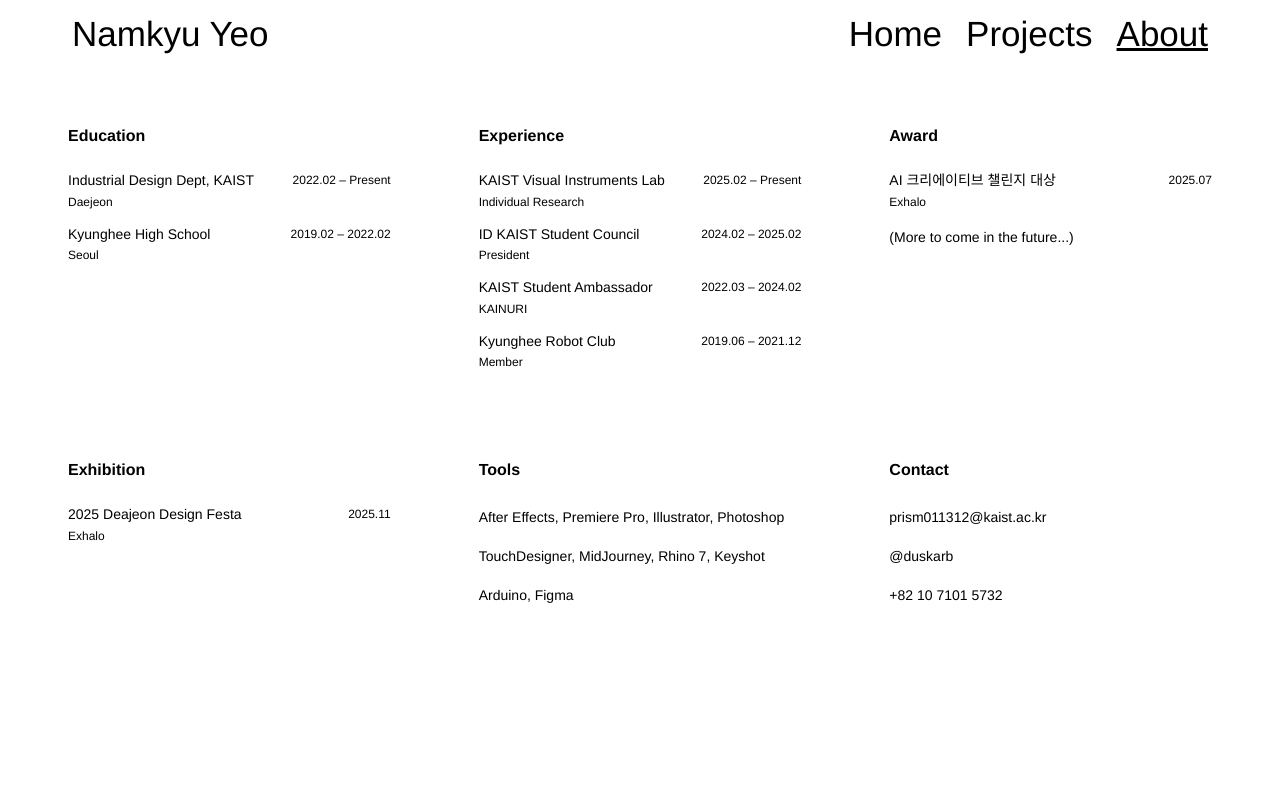
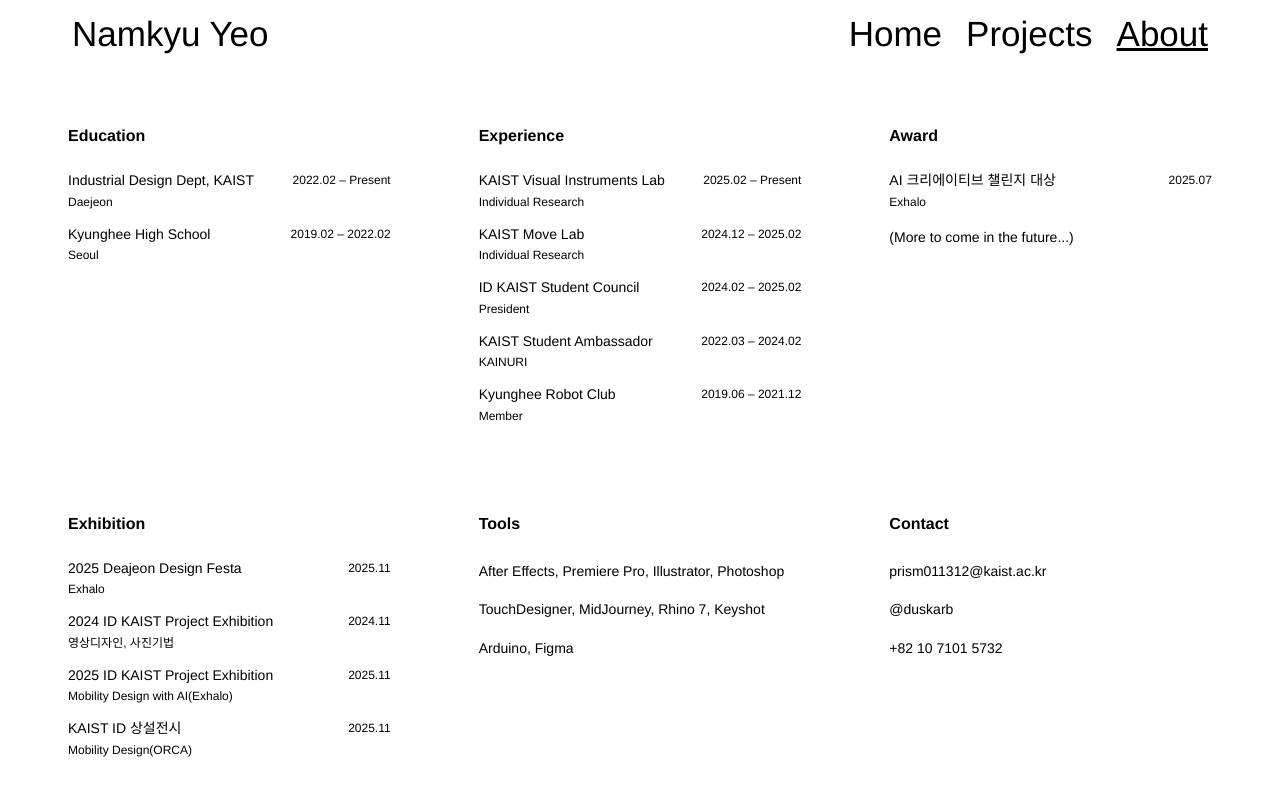
Before and after one commit to duskarb/portfolio, a Next.js app: page /about in a window 1280 px wide. Shown: the top 796 px of the page. Built offline with nearby package versions, Linux system fonts and the light colour scheme.

Commit message:
add experiences and exhibition

```diff
--- a/components/about-section.tsx
+++ b/components/about-section.tsx
@@ -1,9 +1,11 @@
 "use client";
 
-type AboutItem = {
+type AboutItem =
+  | {
       type: "text";
       content: string;
-} | {
+    }
+  | {
       type: "entry";
       title: string;
       subtitle?: string;
@@ -23,15 +25,15 @@ const aboutEntries: {
         type: "entry",
         title: "Industrial Design Dept, KAIST",
         subtitle: "Daejeon",
-          date: "2022.02 – Present"
+        date: "2022.02 – Present",
       },
       {
         type: "entry",
         title: "Kyunghee High School",
         subtitle: "Seoul",
-          date: "2019.02 – 2022.02"
-        }
-      ]
+        date: "2019.02 – 2022.02",
+      },
+    ],
   },
   {
     id: "experience",
@@ -41,27 +43,33 @@ const aboutEntries: {
         type: "entry",
         title: "KAIST Visual Instruments Lab",
         subtitle: "Individual Research",
-          date: "2025.02 – Present"
+        date: "2025.02 – Present",
+      },
+      {
+        type: "entry",
+        title: "KAIST Move Lab",
+        subtitle: "Individual Research",
+        date: "2024.12 – 2025.02",
       },
       {
         type: "entry",
         title: "ID KAIST Student Council",
         subtitle: "President",
-          date: "2024.02 – 2025.02"
+        date: "2024.02 – 2025.02",
       },
       {
         type: "entry",
         title: "KAIST Student Ambassador",
         subtitle: "KAINURI",
-          date: "2022.03 – 2024.02"
+        date: "2022.03 – 2024.02",
       },
       {
         type: "entry",
         title: "Kyunghee Robot Club",
         subtitle: "Member",
-          date: "2019.06 – 2021.12"
-        }
-      ]
+        date: "2019.06 – 2021.12",
+      },
+    ],
   },
   {
     id: "award",
@@ -71,13 +79,13 @@ const aboutEntries: {
         type: "entry",
         title: "AI 크리에이티브 챌린지 대상",
         subtitle: "Exhalo",
-          date: "2025.07"
+        date: "2025.07",
       },
       {
         type: "text",
-          content: "(More to come in the future...)"
-        }
-      ]
+        content: "(More to come in the future...)",
+      },
+    ],
   },
   {
     id: "exhibition",
@@ -87,18 +95,39 @@ const aboutEntries: {
         type: "entry",
         title: "2025 Deajeon Design Festa",
         subtitle: "Exhalo",
-          date: "2025.11"
-        }
-      ]
+        date: "2025.11",
+      },
+      {
+        type: "entry",
+        title: "2024 ID KAIST Project Exhibition",
+        subtitle: "영상디자인, 사진기법",
+        date: "2024.11",
+      },
+      {
+        type: "entry",
+        title: "2025 ID KAIST Project Exhibition",
+        subtitle: "Mobility Design with AI(Exhalo)",
+        date: "2025.11",
+      },
+      {
+        type: "entry",
+        title: "KAIST ID 상설전시",
+        subtitle: "Mobility Design(ORCA)",
+        date: "2025.11",
+      },
+    ],
   },
   {
     id: "tools",
     title: "Tools",
     items: [
-        { type: "text", content: "After Effects, Premiere Pro, Illustrator, Photoshop" },
+      {
+        type: "text",
+        content: "After Effects, Premiere Pro, Illustrator, Photoshop",
+      },
       { type: "text", content: "TouchDesigner, MidJourney, Rhino 7, Keyshot" },
-        { type: "text", content: "Arduino, Figma" }
-      ]
+      { type: "text", content: "Arduino, Figma" },
+    ],
   },
   {
     id: "contact",
@@ -106,16 +135,18 @@ const aboutEntries: {
     items: [
       { type: "text", content: "prism011312@kaist.ac.kr" },
       { type: "text", content: "@duskarb" },
-        { type: "text", content: "+82 10 7101 5732" }
-      ]
-    }
+      { type: "text", content: "+82 10 7101 5732" },
+    ],
+  },
 ];
 
 interface AboutSectionProps {
   standalone?: boolean;
 }
 
-export default function AboutSection({ standalone = false }: AboutSectionProps) {
+export default function AboutSection({
+  standalone = false,
+}: AboutSectionProps) {
   return (
     <section className={standalone ? "" : "py-12 border-b border-black"}>
       {!standalone && (
```
Lines whose indentation alone changed are shown as unchanged.
